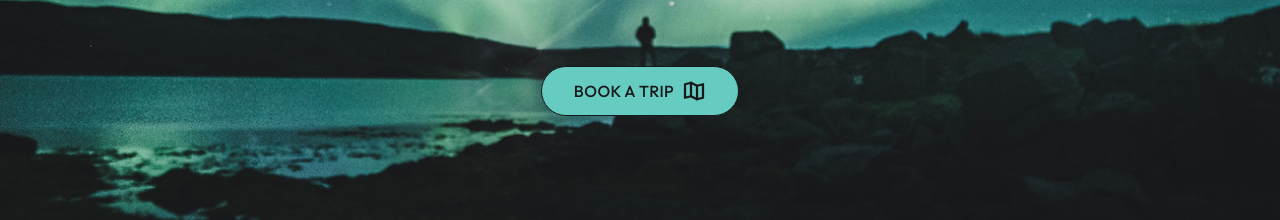
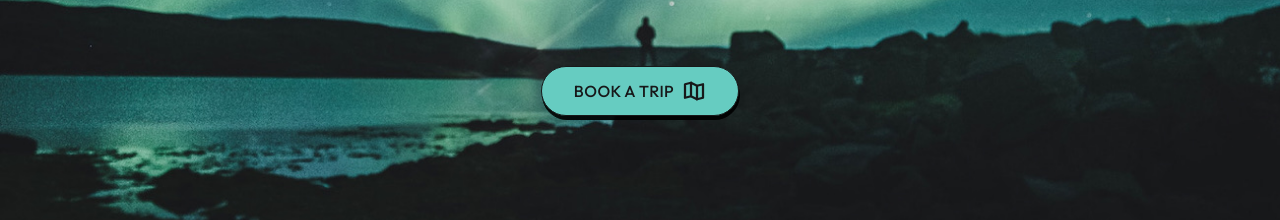
Before and after one commit to KeithChasen/vite-tailwind-parallax, a website built with Vite: page index.html in a window 1280 px wide. Shown: the part 558-778 px from the top of the page. Built offline with nearby package versions, Linux system fonts and the light colour scheme.

Commit message:
drop shadow for button

```diff
--- a/index.html
+++ b/index.html
@@ -49,7 +49,7 @@
         </h1>
         <a
                 href="#contact-form"
-                class="bg-accent text-bkg font-medium py-3 px-8 rounded-full border border-bkg focus:outline-none focus-visible:ring-4 ring-accent ring-offset-bkg ring-offset-2 hover:bg-accent/90 flex space-x-2"
+                class="bg-accent text-bkg font-medium py-3 px-8 rounded-full border border-bkg focus:outline-none focus-visible:ring-4 ring-accent ring-offset-bkg ring-offset-2 hover:bg-accent/90 flex space-x-2 drop-shadow-text-lg hover:drop-shadow-none transition-shadow"
         >
           <span class="uppercase tracking-wide">Book a Trip</span>
           <svg xmlns="http://www.w3.org/2000/svg" width="24" height="24" fill="currentColor" viewBox="0 0 256 256"><rect width="256" height="256" fill="none"></rect><polyline points="96 184 32 200 32 56 96 40" fill="none" stroke="currentColor" stroke-linecap="round" stroke-linejoin="round" stroke-width="24"></polyline><polygon points="160 216 96 184 96 40 160 72 160 216" fill="none" stroke="currentColor" stroke-linecap="round" stroke-linejoin="round" stroke-width="24"></polygon><polyline points="160 72 224 56 224 200 160 216" fill="none" stroke="currentColor" stroke-linecap="round" stroke-linejoin="round" stroke-width="24"></polyline></svg>
```
